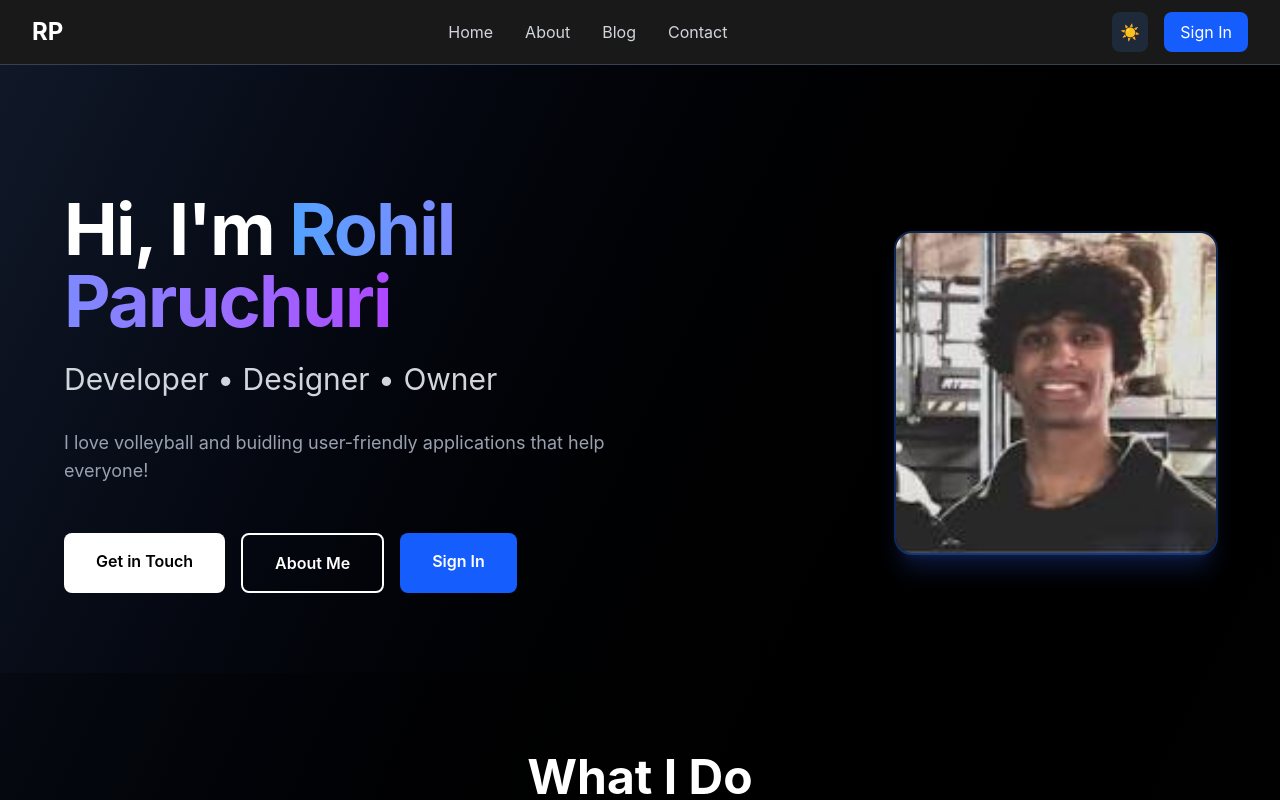
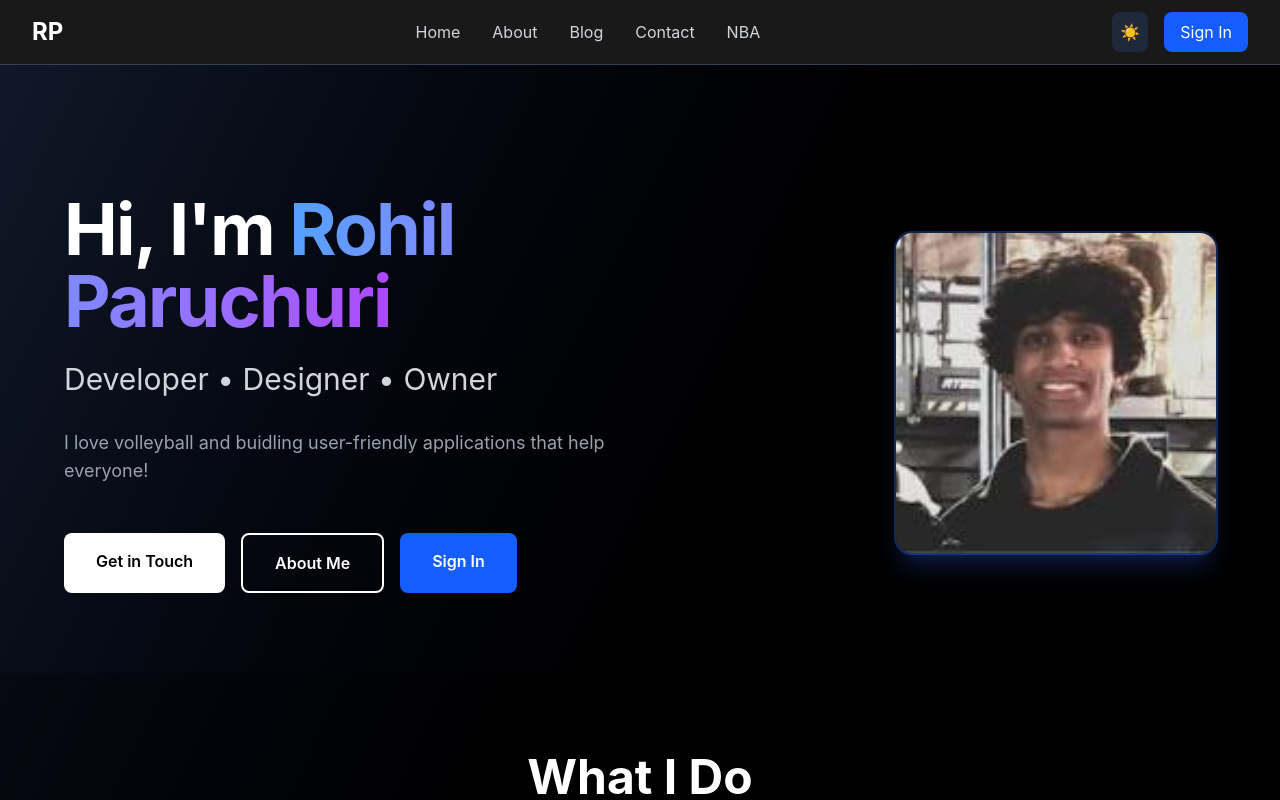
Before and after one commit to RohilParuchuri/Rohilp, a Next.js app: page / in a window 1280 px wide. Shown: the top 800 px of the page. Built offline with nearby package versions, Linux system fonts and the light colour scheme; no server answers.

Commit message:
Add NBA project link and update navigation

```diff
--- a/src/app/api/volleyball/route.ts
+++ b/src/app/api/volleyball/route.ts
@@ -97,4 +97,3 @@ export async function POST(req: Request) {
     return NextResponse.json({ error: 'Failed to update' }, { status: 500 });
   }
 }
-}
--- a/src/app/dashboard/page.tsx
+++ b/src/app/dashboard/page.tsx
@@ -283,7 +283,7 @@ export default function DashboardPage() {
             {[
               { title: 'Volleyball Catch Challenge', desc: 'Mini-game built in React/Next with live scoring.', href: '/dashboard/volleyball', tag: 'Next.js' },
               { title: 'Spotify Embed Setup', desc: 'How the playlist embed and API fallback work.', href: '/projects/spotify-embed', tag: 'Docs' },
-              { title: 'NBA Games Database', desc: 'Explore historical NBA games with AI predictions.', href: 'https://project1-ochre-eight.vercel.app/', tag: 'Python/Vercel' },
+              { title: 'NBA Games Database', desc: 'Explore historical NBA games with AI predictions.', href: '/projects/rohil-resume-code', tag: 'Python/Vercel' },
             ].map((proj) => (
               <a
                 key={proj.title}
--- a/src/app/projects/rohil-resume-code/page.tsx
+++ b/src/app/projects/rohil-resume-code/page.tsx
@@ -39,7 +39,7 @@ export default function NBAGamesProject() {
         <a
           href="https://project1-ochre-eight.vercel.app/"
           target="_blank"
-          rel="noreferrer"
+          rel="noopener noreferrer"
           className="inline-block px-5 py-3 bg-orange-600 hover:bg-orange-500 text-white font-medium rounded transition"
         >
           Check it out →
--- a/src/components/Navbar.tsx
+++ b/src/components/Navbar.tsx
@@ -35,6 +35,9 @@ export default function Navbar() {
             <Link href="/contact" className="text-gray-300 hover:text-white transition">
               Contact
             </Link>
+            <a href="https://project1-ochre-eight.vercel.app/" target="_blank" rel="noopener noreferrer" className="text-gray-300 hover:text-white transition">
+              NBA
+            </a>
           </div>
 
           <div className="flex gap-4 items-center">
```
